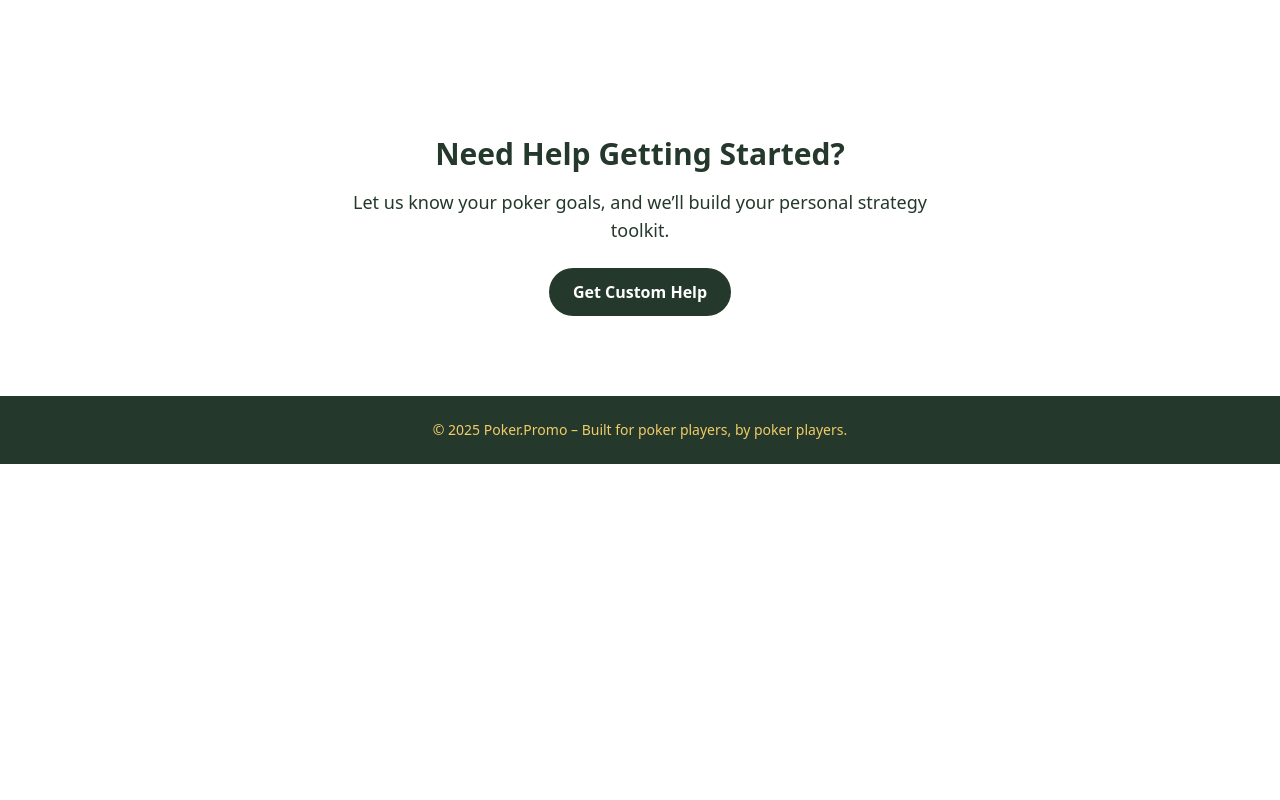
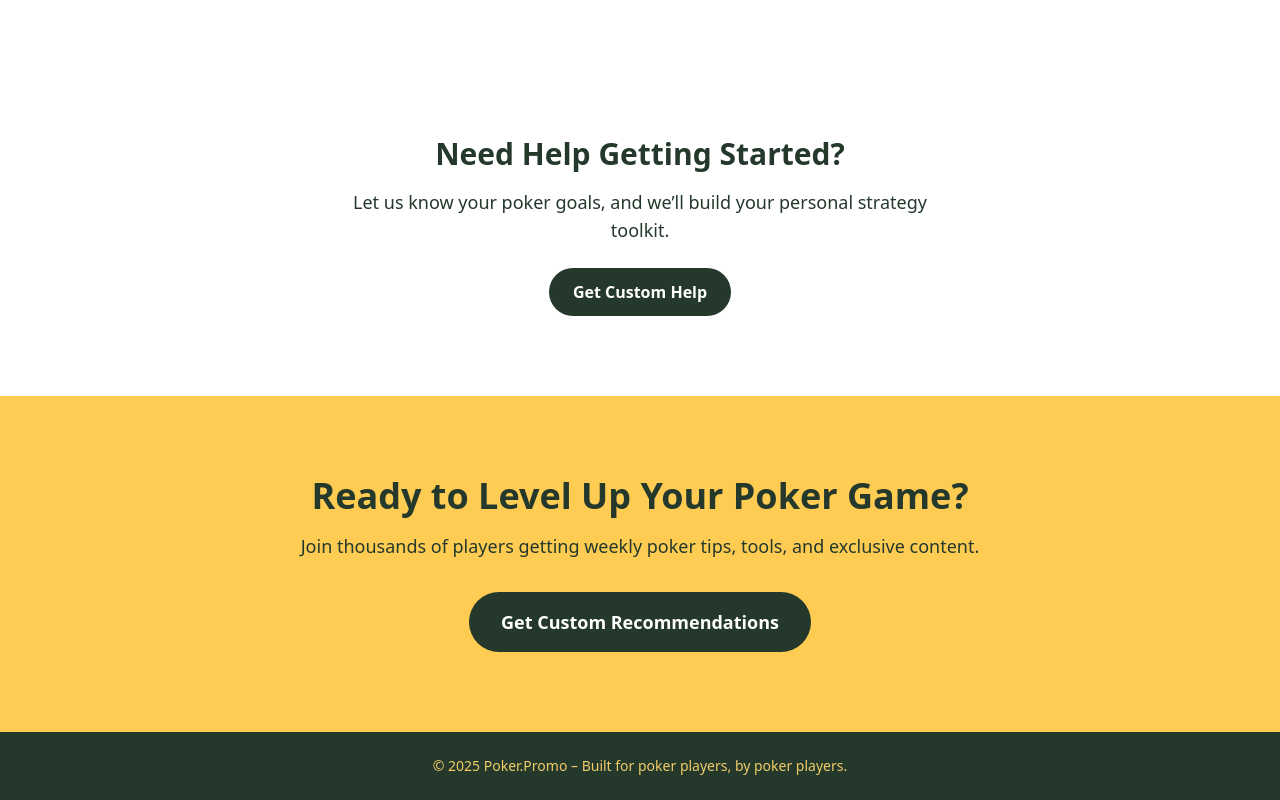
Before and after one commit to liveslow0/poker-promo, a Next.js app: page / in a window 1280 px wide. Shown: the part 3495-4295 px from the top of the page. Before the commit the page ends 3959 px from the top, so only its background shows below. Built offline with nearby package versions, Linux system fonts and the light colour scheme.

Commit message:
Update index.js

```diff
--- a/pages/index.js
+++ b/pages/index.js
@@ -184,6 +184,19 @@ export default function Home() {
         </section>
       </main>
 
+<section className="bg-[#ffcc53] text-[#24382c] py-20 px-6" data-aos="zoom-in">
+  <div className="max-w-4xl mx-auto text-center">
+    <h2 className="text-4xl font-extrabold mb-4">Ready to Level Up Your Poker Game?</h2>
+    <p className="text-lg mb-8">Join thousands of players getting weekly poker tips, tools, and exclusive content.</p>
+    <Link href="/custom">
+      <button className="bg-[#24382c] text-white px-8 py-4 rounded-full text-lg font-semibold hover:scale-105 transition-all hover:bg-[#1e2f25]">
+        Get Custom Recommendations
+      </button>
+    </Link>
+  </div>
+</section>
+
+
       {/* Footer */}
       <footer className="text-center py-6 bg-[#24382c] text-[#f2cc67] text-sm">
         <p>© {new Date().getFullYear()} Poker.Promo – Built for poker players, by poker players.</p>
```
